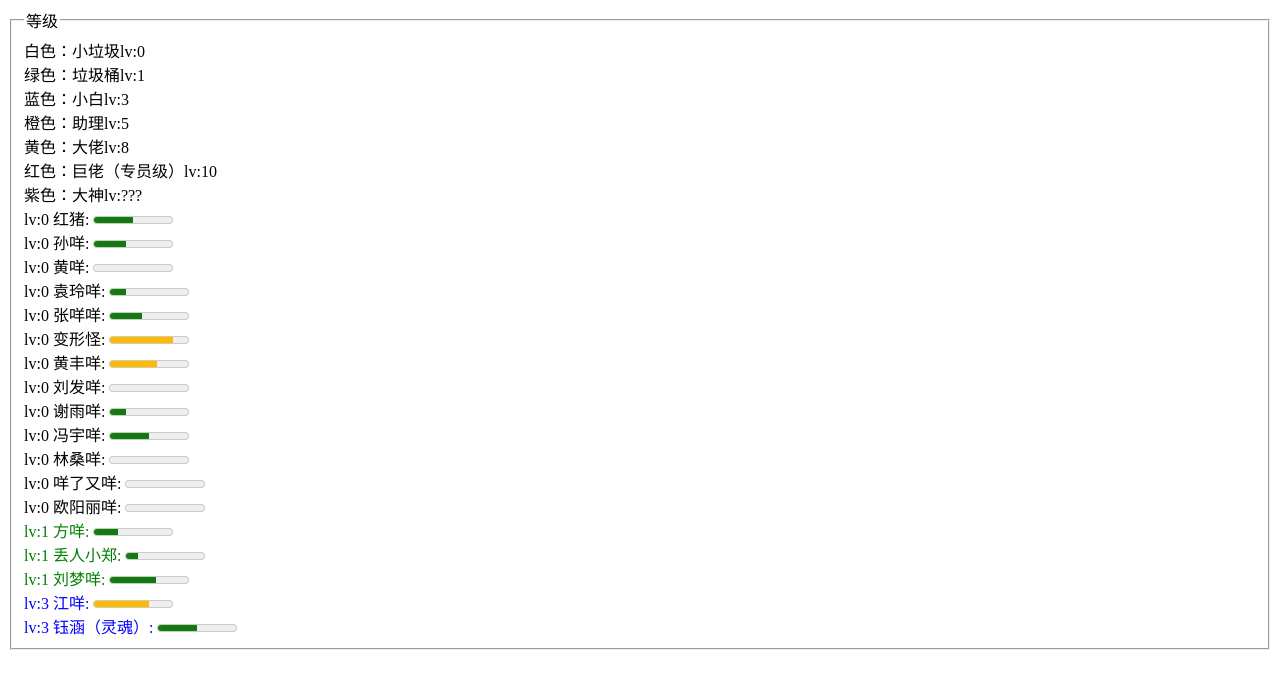
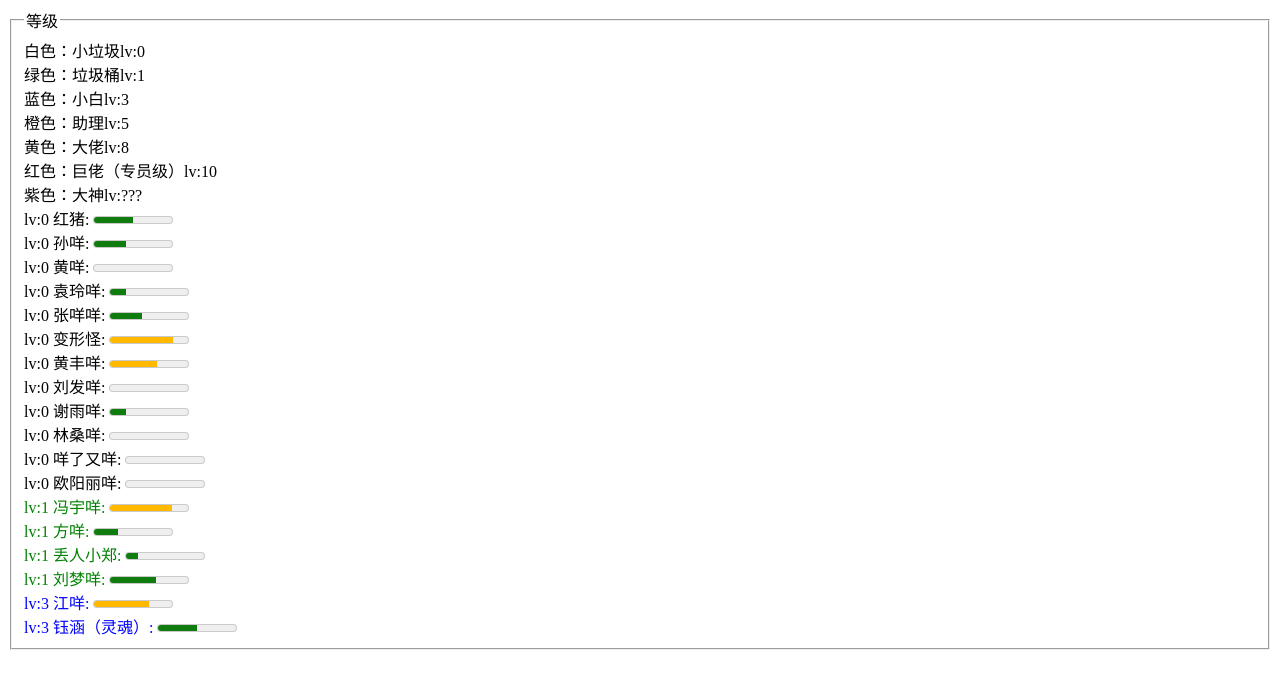
Before and after one commit to yunxiaguang/jiang.github.io, a plain HTML site: page html.html in a window 1280 px wide. Drawn offline with Linux system fonts and the light colour scheme.

Commit message:
Update html.html

```diff
--- a/html.html
+++ b/html.html
@@ -26,10 +26,11 @@
             lv:0 <label>黄丰咩: <meter max="100" min="0" low="59" value="60"></meter></label><br/>
             lv:0 <label>刘发咩: <meter max="100" min="0" low="59" value="0"></meter></label><br/>
             lv:0 <label>谢雨咩: <meter max="100" min="0" low="59" value="20"></meter></label><br/>
-            lv:0 <label>冯宇咩: <meter max="100" min="0" low="59" value="50"></meter></label><br/>
+
             lv:0 <label>林桑咩: <meter max="100" min="0" low="59" value="0"></meter></label><br/>
             lv:0 <label>咩了又咩: <meter max="100" min="0" low="59" value="0"></meter></label><br/>
             lv:0 <label>欧阳丽咩: <meter max="100" min="0" low="59" value="0"></meter></label><br/>
+            <font color=green>lv:1 <label>冯宇咩: <meter max="100" min="0" low="59" value="79"></meter></label><br/>
             <font color=green>lv:1 <label>方咩: <meter max="100" min="0" low="59" value="30"></meter></label><br/>
             <font color=green>lv:1 <label>丢人小郑: <meter max="100" min="0" low="59" value="15"></meter></label><br/>
             <font color=green>lv:1 <label>刘梦咩: <meter max="100" min="0" low="59" value="59"></meter></label><br/>
```
